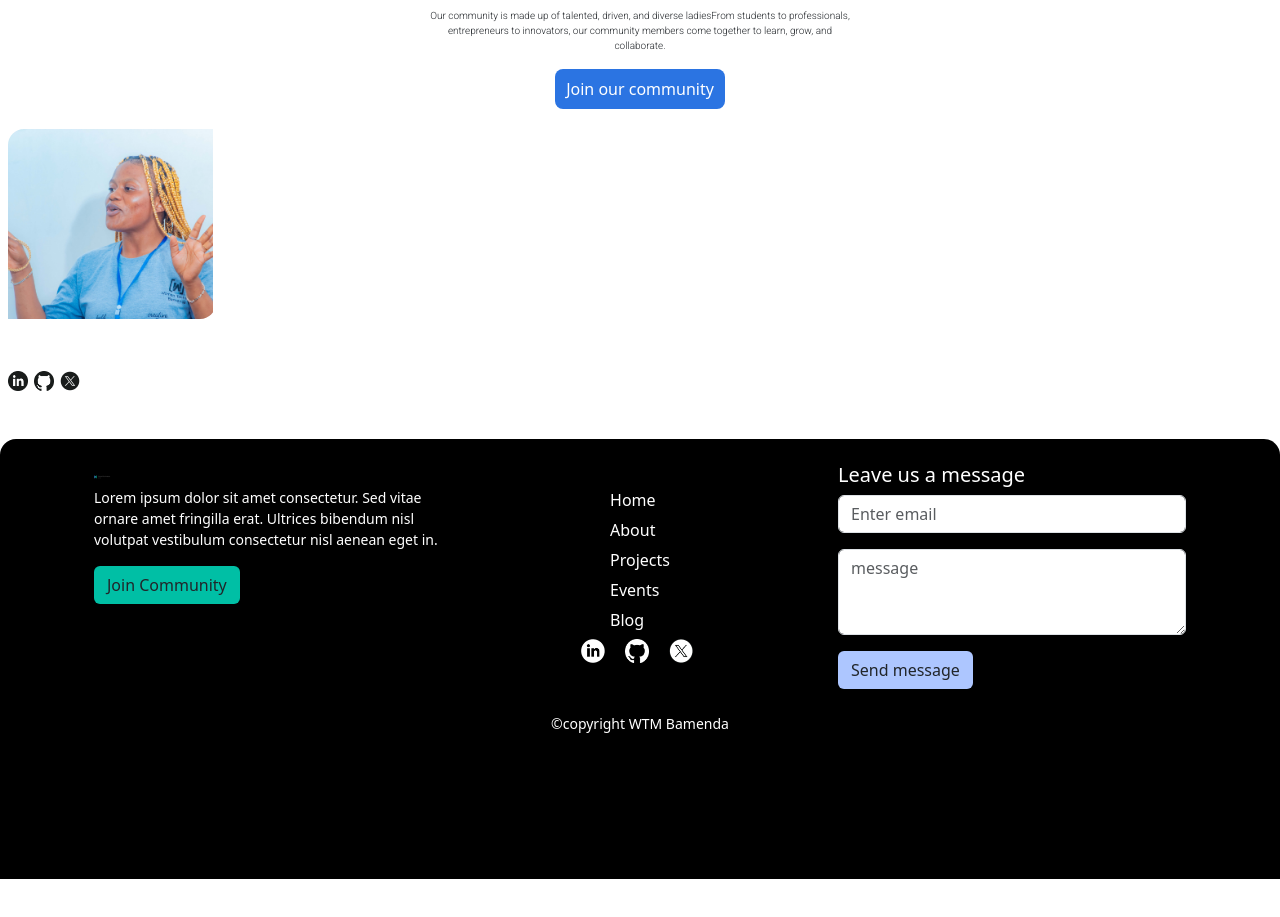
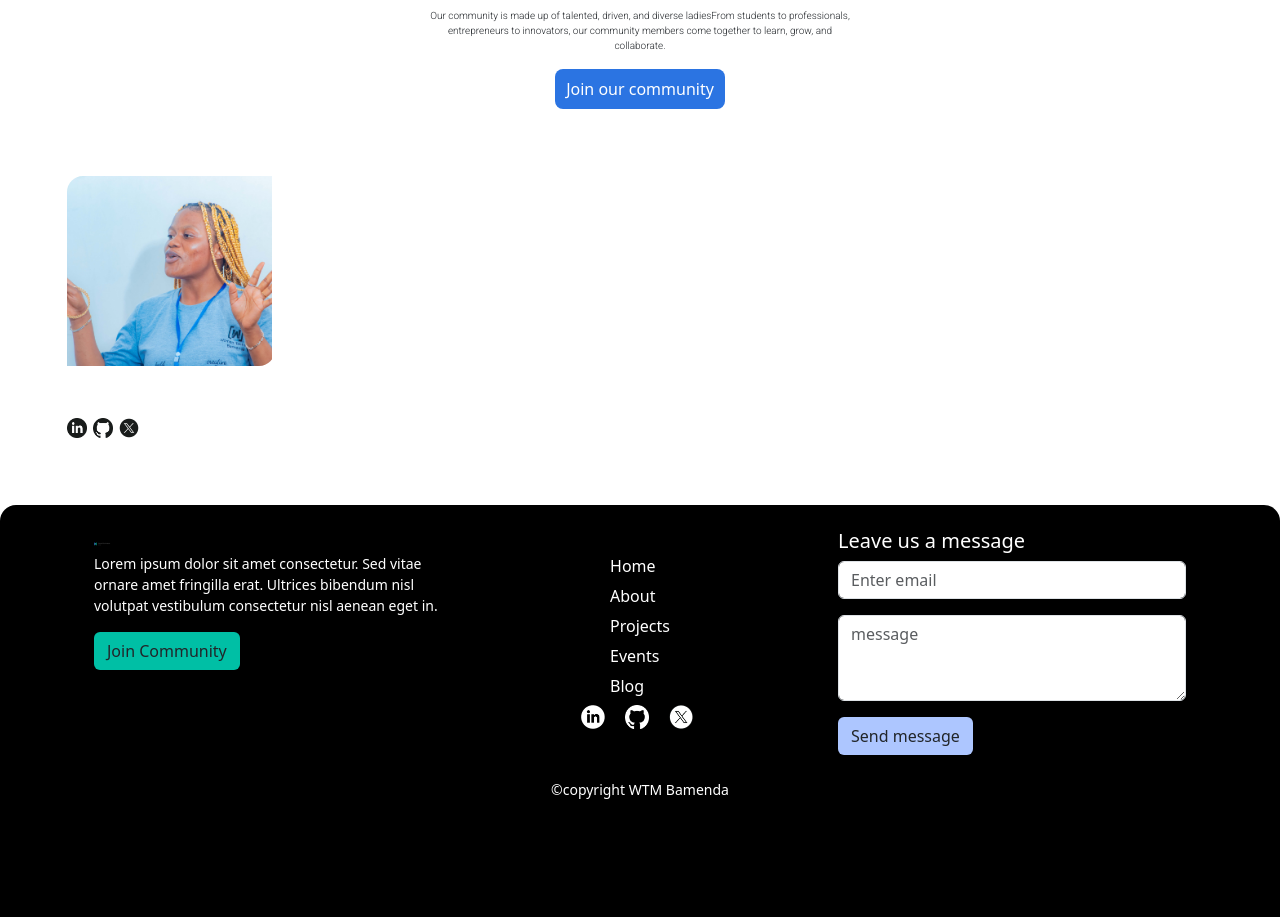
Before and after one commit to WTMBamenda/wtm-bamenda-website-frontend, a React (Create React App) app in the folder wtm-bamenda-website-frontend/: page /about in a window 1280 px wide. Shown: the part 2180-3097 px from the top of the page. Before the commit the page ends 3059 px from the top, so only its background shows below. Built offline with nearby package versions, Linux system fonts and the light colour scheme.

Commit message:
modified the margin styling of the members card component

```diff
--- a/wtm-bamenda-website-frontend/src/card-component-amba-org/Card.css
+++ b/wtm-bamenda-website-frontend/src/card-component-amba-org/Card.css
@@ -2,7 +2,7 @@
     width: 13rem;
     display: flex;
     flex-direction: column;
-    margin: 0.5rem;
+    margin: 4.2rem;
     height: fit-content;
     justify-content: center;
 }
```
